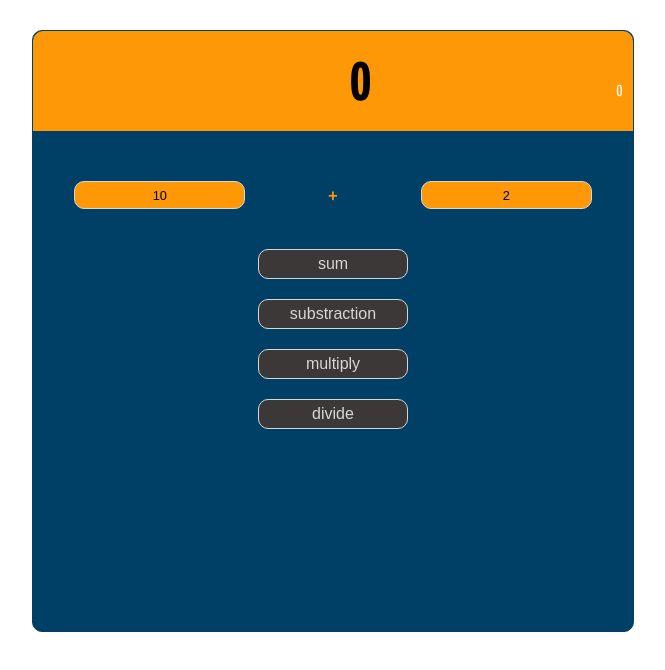
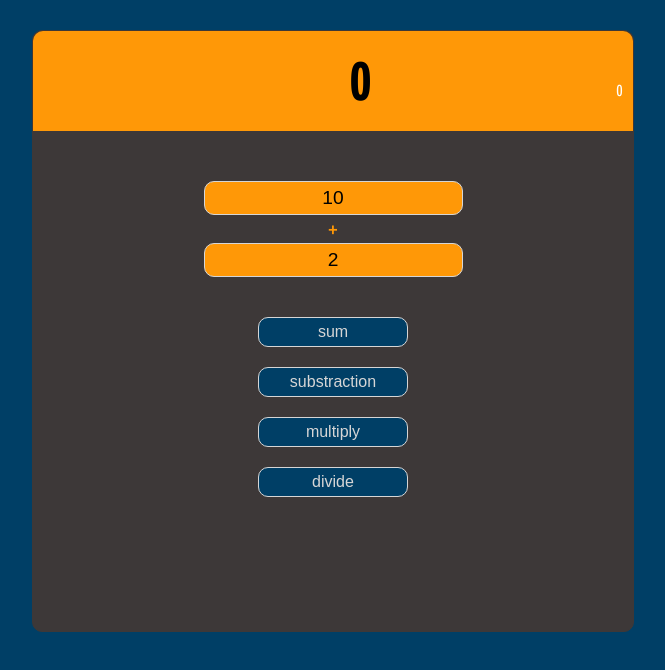
Before and after one commit to holgermanzke/calculator-js-intro, a website built with Parcel: page src/index.html in a window 1280 px wide. Shown: the whole page, without its empty margins (307-972 px from the left). Built offline with nearby package versions, Linux system fonts and the light colour scheme.

Commit message:
add function for childResult and elements (#8)
* add function for childResult and elements

* style input buttons

```diff
--- a/src/scss/style.scss
+++ b/src/scss/style.scss
@@ -1,13 +1,14 @@
-$color-primary: #003f66;
+$color-primary: #3d3838;
 $color-secondary: #ff9807;
 $color-third: #d6d6d6;
-$color-fourth: #3d3838;
+$color-fourth: #003f66;
 body {
   padding: 0;
   margin: 0;
   width: 100vw;
   height: 100vh;
   font-family: "Ubuntu Condensed", sans-serif;
+  background: $color-fourth;
 }
 
 .container {
@@ -51,18 +52,19 @@ body {
 }
 .input-box {
   display: flex;
-  justify-content: space-around;
+  flex-direction: column;
+  align-items: center;
   margin: 20px 0;
 }
 
 input {
   background: $color-secondary;
   border-radius: 10px;
-  padding: 2px;
+  padding: 5px;
   text-align: center;
   outline: none;
   border: 1px solid $color-third;
-  font-size: 0.8em;
+  font-size: 1.2em;
 }
 .operator-box {
   display: flex;
```
